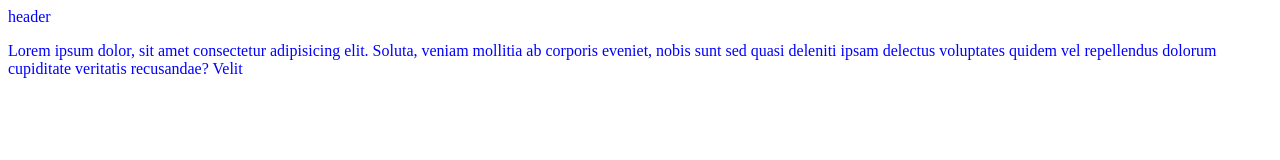
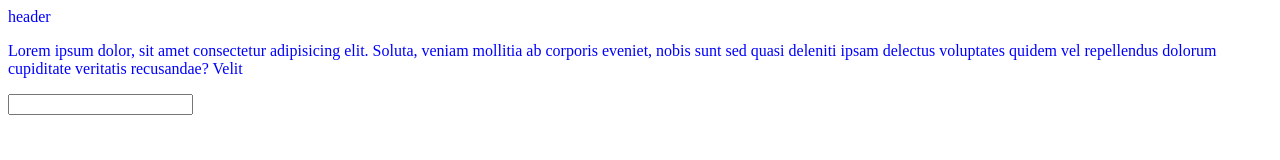
Before and after one commit to MortezaSaghi/projectGit, a plain HTML site: page index.html in a window 1280 px wide. Drawn offline with Linux system fonts and the light colour scheme.

Commit message:
added input email

```diff
--- a/index.html
+++ b/index.html
@@ -10,5 +10,6 @@
 <body>
     <header>header</header>
     <p>Lorem ipsum dolor, sit amet consectetur adipisicing elit. Soluta, veniam mollitia ab corporis eveniet, nobis sunt sed quasi deleniti ipsam delectus voluptates quidem vel repellendus dolorum cupiditate veritatis recusandae? Velit</p>
+    <input type="email" name="n1" id="n1">
 </body>
 </html>
```
